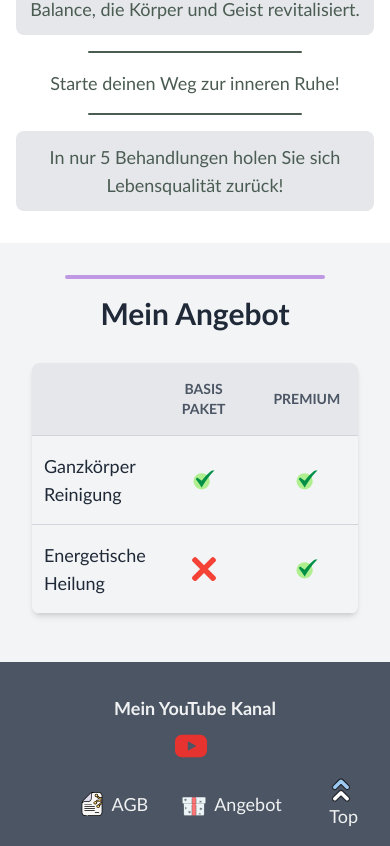
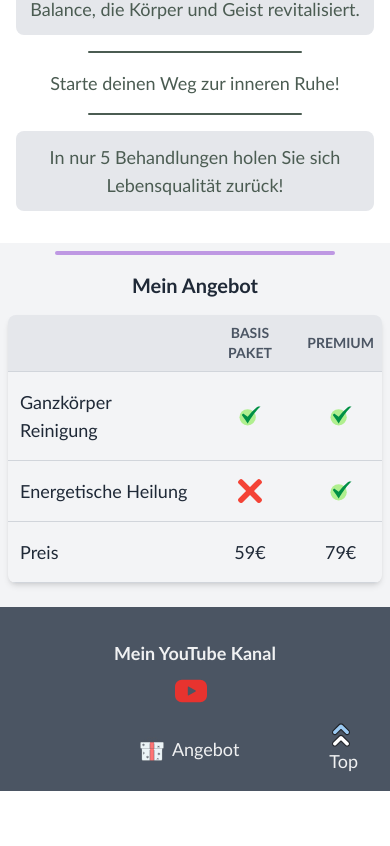
Before and after one commit to Waldbeer/healing-website, a React (Vite) app: page / in a window 390 px wide. Shown: the part 811-1657 px from the top of the page. After the commit the page ends 1602 px from the top, so only its background shows below. Built offline with nearby package versions, Linux system fonts and the light colour scheme.

Commit message:
Describe your changes here

```diff
--- a/package.json
+++ b/package.json
@@ -10,10 +10,11 @@
     "preview": "vite preview"
   },
   "dependencies": {
+    "@sendgrid/mail": "^7.7.0",
     "cors": "^2.8.5",
     "emailjs-com": "^3.2.0",
     "express": "^4.18.2",
-    "nodemailer": "^6.9.6",
+    "nodemailer": "^6.9.7",
     "openai": "^4.11.0",
     "react": "^18.2.0",
     "react-dom": "^18.2.0"
--- a/src/components/Contact.jsx
+++ b/src/components/Contact.jsx
@@ -24,24 +24,41 @@ const Contact = () => {
   };
 
   const handleSubmit = async (e) => {
-    e.preventDefault(); // Verhindern Sie das Standardverhalten des Formulars
+    e.preventDefault(); // Prevents the default behavior of the form
+
     if (emailValid) {
-      // Hier könnten Sie den API-Aufruf einfügen, um die E-Mail zu senden, z.B.:
       try {
-        // Simulieren Sie einen erfolgreichen API-Aufruf oder verwenden Sie Ihre tatsächliche Sendefunktion
-        // const response = await sendEmailFunction({ email });
+        // Prepare the data to send
+        const emailData = { email }; // assuming server accepts { email: string }
 
-        setEmailSent(true);
-        setEmail(''); // Leert das E-Mail-Feld
-        setEmailValid(false); // Setzt den Validierungsstatus zurück
+        // Send a POST request to your server endpoint responsible for sending the email
+        const response = await fetch('https://natur-energieheilung.com/api/sendemail', {
+          method: 'POST',
+          headers: {
+            'Content-Type': 'application/json',
+          },
+          body: JSON.stringify(emailData), // body data type must match "Content-Type" header
+        });
+
+        const responseData = await response.json(); // Assuming server responds with json
+
+        if (response.ok) {
+          setEmailSent(true);
+          setEmail(''); // Clears the email field
+          setEmailValid(false); // Resets the validation status
+        } else {
+          setError(true); // Sets error state if there's a problem with the operation
+          console.error('Server responded with an error', responseData);
+        }
       } catch (error) {
-        setError(true); // Setzt den Fehlerzustand, falls beim Senden der E-Mail ein Fehler auftritt
+        setError(true); // Sets the error state if sending the email fails
         console.error("Error sending email:", error);
       }
     } else {
-      setError(true); // Wenn die E-Mail ungültig ist, setzen Sie einen Fehlerzustand
+      setError(true); // If the email is invalid, set an error state
     }
   };
+
 
   // Form input classes
   const inputClassName = emailValid ? 'border-green-500' : 'border-red-500';
@@ -74,7 +91,7 @@ const Contact = () => {
         )}
         {error && ( // Wenn ein Fehler auftritt, zeigen Sie eine Fehlermeldung an
           <div style={{color: '#dc3545', fontWeight: 'bold', fontSize: '20px', marginTop: '10px' }}>
-            Beim Senden der E-Mail ist ein Fehler aufgetreten. Bitte versuchen Sie es erneut.
+            Fehler beim Senden der Email. Bitte versuchen Sie es erneut.
           </div>
         )}
       </div>
--- a/src/components/Footer.jsx
+++ b/src/components/Footer.jsx
@@ -20,10 +20,10 @@ const Footer = () => {
       <div className="flex justify-between items-center px-8 text-lg">
         {/* Center Section */}
         <div className="flex flex-grow justify-center items-center space-x-4">
-          <a href="/path-to-your/agb.pdf" target="_blank" rel="noopener noreferrer" className="flex items-center space-x-2 hover:opacity-75">
+          {/* <a href="/path-to-your/agb.pdf" target="_blank" rel="noopener noreferrer" className="flex items-center space-x-2 hover:opacity-75">
             <img src={AGBIcon} alt="AGB" className="w-6 h-6"/>
             <span>AGB</span>
-          </a>
+  </a> */}
           <div className="bg-[#F0F1F2] w-0.5 h-[fit-content] rounded-full my-1"></div> {/* Vertical Divider */}
           <a href="#angebot" className="flex items-center space-x-2 hover:opacity-75">
             <img src={OfferIcon} alt="Angebot" className="w-6 h-6"/>
--- a/src/components/Offer.jsx
+++ b/src/components/Offer.jsx
@@ -3,8 +3,8 @@ import Tick from "../assets/check-mark.svg";
 import Cross from "../assets/cross.svg";
 
 const Offer = () => {
-  // Define rows separately to avoid any unforeseen issues within the JSX.
-  const renderRow = (service, basic, premium, price) => (
+  // Define service rows without price
+  const renderRow = (service, basic, premium) => (
     <tr>
       <td className="py-4 px-3 border-b border-gray-300 text-lg">{service}</td>
       <td className="py-4 px-3 border-b border-gray-300">
@@ -13,17 +13,25 @@ const Offer = () => {
       <td className="py-4 px-3 border-b border-gray-300">
         {premium ? <img src={Tick} alt="Tick" className="w-6 h-6 mx-auto"/> : <img src={Cross} alt="Cross" className="w-6 h-6 mx-auto"/>}
       </td>
-      <td className="py-4 px-3 border-b border-gray-300 text-lg flex justify-center">{price}€</td>
+    </tr>
+  );
+
+  // New constant to render the price row
+  const renderPriceRow = (priceBasic, pricePremium) => (
+    <tr>
+      <td className="py-4 px-3 border-b border-gray-300 text-lg">Preis</td>
+      <td className="py-4 px-3 border-b border-gray-300 text-center text-lg">{priceBasic}€</td>
+      <td className="py-4 px-3 border-b border-gray-300 text-center text-lg">{pricePremium}€</td>
     </tr>
   );
 
   return (
-    <div className="w-full p-8 bg-gray-100 text-gray-800">
+    <div className="w-full p-2 sm:p-4 lg:p-8 bg-gray-100 text-gray-800"> {/* Further reduced padding for smaller screens */}
       {/* Divider */}
-      <div className="w-4/5 h-1 mx-auto rounded-full bg-[#BE98E3] mb-4"></div>
+      <div className="w-3/4 h-1 mx-auto rounded-full bg-[#BE98E3] mb-4"></div>
 
       {/* Header Text */}
-      <h1 className="text-center text-3xl font-bold mb-8">Mein Angebot</h1>
+      <h1 className="text-center text-xl sm:text-2xl lg:text-3xl font-bold mb-4 sm:mb-8">Mein Angebot</h1> {/* Smaller text and margin for smaller screens */}
 
       {/* Table */}
       <div className="w-full overflow-hidden rounded-lg shadow-md mb-4">
@@ -31,16 +39,16 @@ const Offer = () => {
           <table className="min-w-full leading-normal">
             <thead>
               <tr>
-                <th className="py-4 px-6 bg-gray-200 font-bold uppercase text-sm text-gray-600 border-b border-gray-300"></th>
-                <th className="py-4 px-6 bg-gray-200 font-bold uppercase text-sm text-gray-600 border-b border-gray-300">Basis Paket</th>
-                <th className="py-4 px-6 bg-gray-200 font-bold uppercase text-sm text-gray-600 border-b border-gray-300">Premium</th>
-                <th className="py-4 px-6 bg-gray-200 font-bold uppercase text-sm text-gray-600 border-b border-gray-300">Preis</th>
+                <th className="py-2 px-2 sm:py-3 sm:px-4 lg:py-4 lg:px-6 bg-gray-200 font-bold uppercase text-sm text-gray-600 border-b border-gray-300"></th> {/* Further reduced padding */}
+                <th className="py-2 px-2 sm:py-3 sm:px-4 lg:py-4 lg:px-6 bg-gray-200 font-bold uppercase text-sm text-gray-600 border-b border-gray-300">Basis Paket</th> {/* Further reduced padding */}
+                <th className="py-2 px-2 sm:py-3 sm:px-4 lg:py-4 lg:px-6 bg-gray-200 font-bold uppercase text-sm text-gray-600 border-b border-gray-300">Premium</th> {/* Further reduced padding */}
               </tr>
             </thead>
             <tbody>
-              {renderRow('Ganzkörper Reinigung', true, true, '49')}
-              {renderRow('Energetische Heilung', false, true, '79')}
-              {/* Add more rows by calling renderRow with appropriate arguments */}
+              {renderRow('Ganzkörper Reinigung', true, true)}
+              {renderRow('Energetische Heilung', false, true)}
+              {renderPriceRow('59', '79')}
+              {/* Add more service rows by calling renderRow with appropriate arguments */}
             </tbody>
           </table>
         </div>
```
Also changed, not shown: api/send-email.js (added, +32 -0 lines), 2 other files (tests, documents, lock files or other folders).
